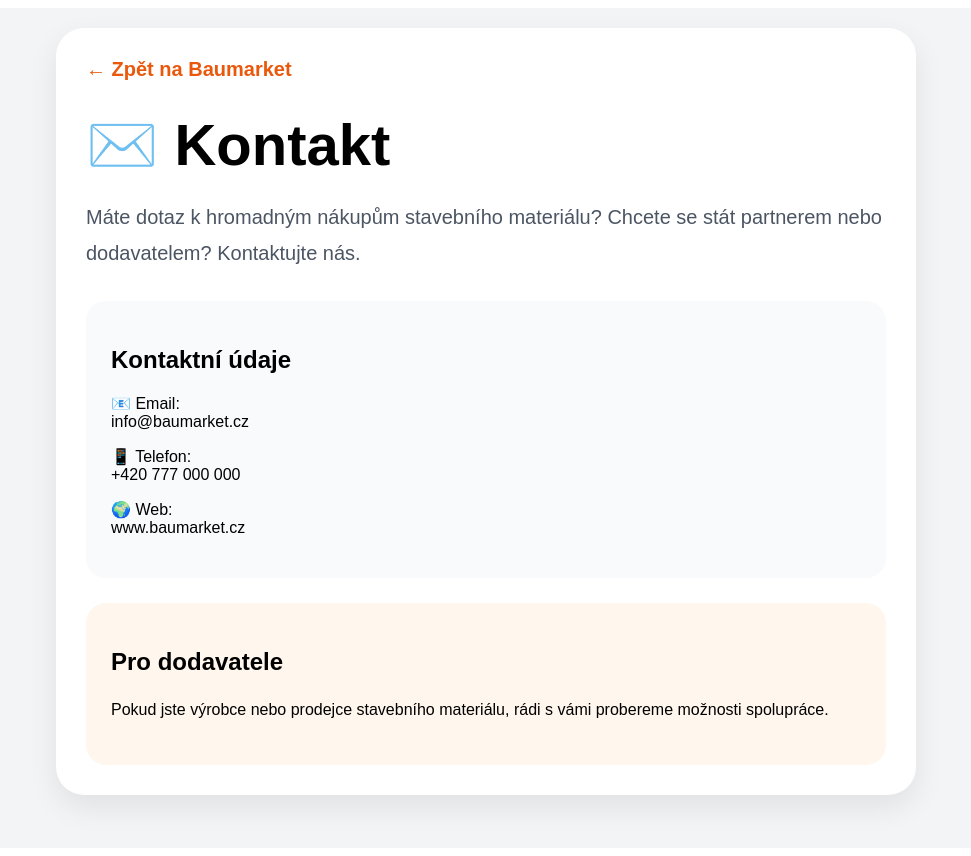
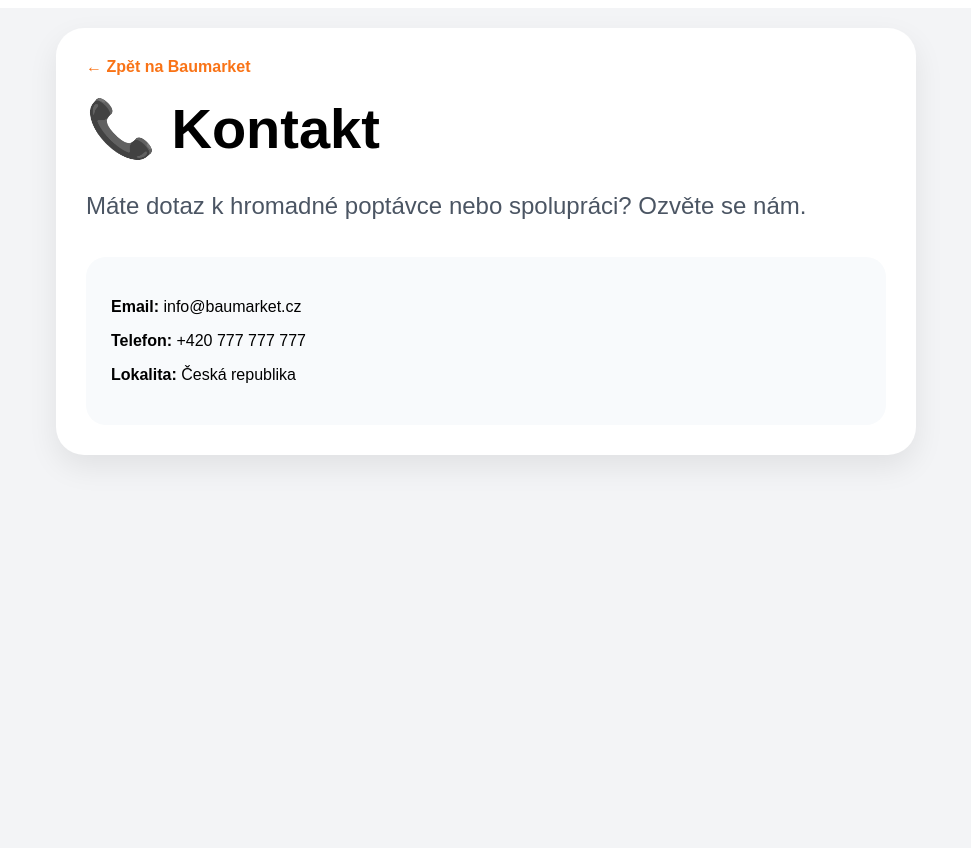
Before and after one commit to Hartmani/Baumarket, a Next.js app: page /kontakt in a window 1280 px wide. Shown: the whole page, without its empty margins (154-1125 px from the left). Built offline with nearby package versions, Linux system fonts and the light colour scheme.

Commit message:
Update page.tsx

```diff
--- a/app/kontakt/page.tsx
+++ b/app/kontakt/page.tsx
@@ -44,13 +44,11 @@
 
           style={{
 
-            color: "#ea580c",
+            color: "#f97316",
 
             textDecoration: "none",
 
-            fontWeight: "bold",
-
-            fontSize: "20px",
+            fontWeight: "700",
 
           }}
 
@@ -64,9 +62,9 @@
 
           style={{
 
-            fontSize: "58px",
+            fontSize: "56px",
 
-            marginTop: "30px",
+            marginTop: "20px",
 
             marginBottom: "20px",
 
@@ -74,7 +72,7 @@
 
         >
 
-          ✉️ Kontakt
+          📞 Kontakt
 
         </h1>
 
@@ -82,21 +80,19 @@
 
           style={{
 
-            fontSize: "20px",
+            fontSize: "24px",
 
             color: "#4b5563",
 
-            lineHeight: "1.8",
+            lineHeight: "1.7",
 
           }}
 
         >
 
-          Máte dotaz k hromadným nákupům stavebního materiálu?
+          Máte dotaz k hromadné poptávce nebo spolupráci?
 
-          Chcete se stát partnerem nebo dodavatelem?
-
-          Kontaktujte nás.
+          Ozvěte se nám.
 
         </p>
 
@@ -104,85 +100,23 @@
 
           style={{
 
-            background: "#f9fafb",
+            marginTop: "30px",
+
+            background: "#f8fafc",
 
             padding: "25px",
 
             borderRadius: "20px",
 
-            marginTop: "30px",
-
           }}
 
         >
 
-          <h2>Kontaktní údaje</h2>
+          <p><strong>Email:</strong> info@baumarket.cz</p>
 
-          <p>
+          <p><strong>Telefon:</strong> +420 777 777 777</p>
 
-            📧 Email:
-
-            <br />
-
-            info@baumarket.cz
-
-          </p>
-
-          <p>
-
-            📱 Telefon:
-
-            <br />
-
-            +420 777 000 000
-
-          </p>
-
-          <p>
-
-            🌍 Web:
-
-            <br />
-
-            www.baumarket.cz
-
-          </p>
-
-        </div>
-
-        <div
-
-          style={{
-
-            background: "#fff7ed",
-
-            padding: "25px",
-
-            borderRadius: "20px",
-
-            marginTop: "25px",
-
-          }}
-
-        >
-
-          <h2>Pro dodavatele</h2>
-
-          <p
-
-            style={{
-
-              lineHeight: "1.8",
-
-            }}
-
-          >
-
-            Pokud jste výrobce nebo prodejce stavebního materiálu,
-
-            rádi s vámi probereme možnosti spolupráce.
-
-          </p>
+          <p><strong>Lokalita:</strong> Česká republika</p>
 
         </div>
 
```
